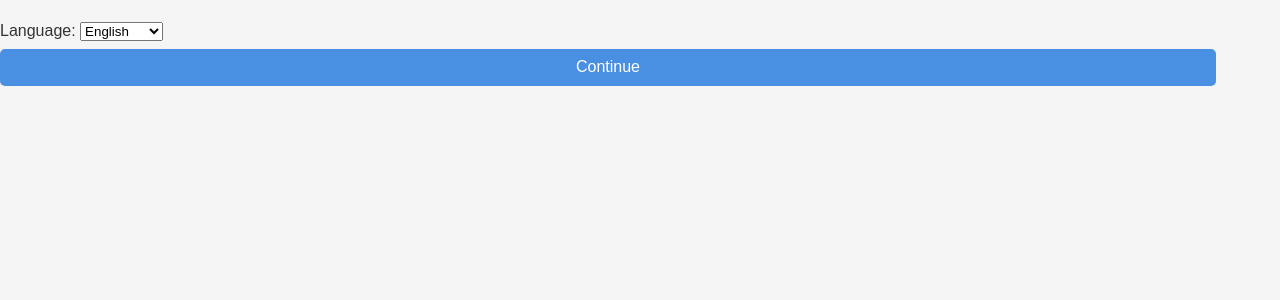
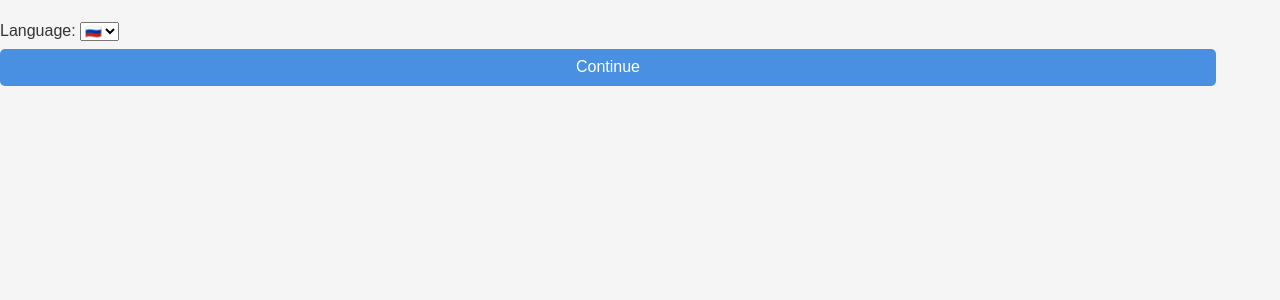
Before and after one commit to Xyrenzo/Test, a Python web app: template templates/choose.html in a window 1280 px wide. Shown: the part 58-358 px from the top of the page. Run offline with Jinja, Linux system fonts and the light colour scheme; the template is opened without the code that fills it, so the values that code supplies are empty.

Commit message:
Update choose.html

```diff
--- a/templates/choose.html
+++ b/templates/choose.html
@@ -14,13 +14,13 @@
     <form action="/set_language" method="post">
       <label for="language">Language:</label>
       <select name="language" id="language">
-        <option value="en" selected>English</option>
-        <option value="ru">Русский</option>
-        <option value="ja">日本語</option>
-        <option value="ko">한국어</option>
-        <option value="zh">中文</option>
-        <option value="es">Español</option>
-        <option value="pt">Português</option>
+        <option value="ru" selected>🇷🇺</option>
+        <option value="en">🇺🇸</option>
+        <option value="ja">🇯🇵</option>
+        <option value="ko">🇰🇷</option>
+        <option value="zh">🇨🇳</option>
+        <option value="es">🇪🇸</option>
+        <option value="pt">🇵🇹</option>
       </select>
       <button type="submit">Continue</button>
     </form>
```
